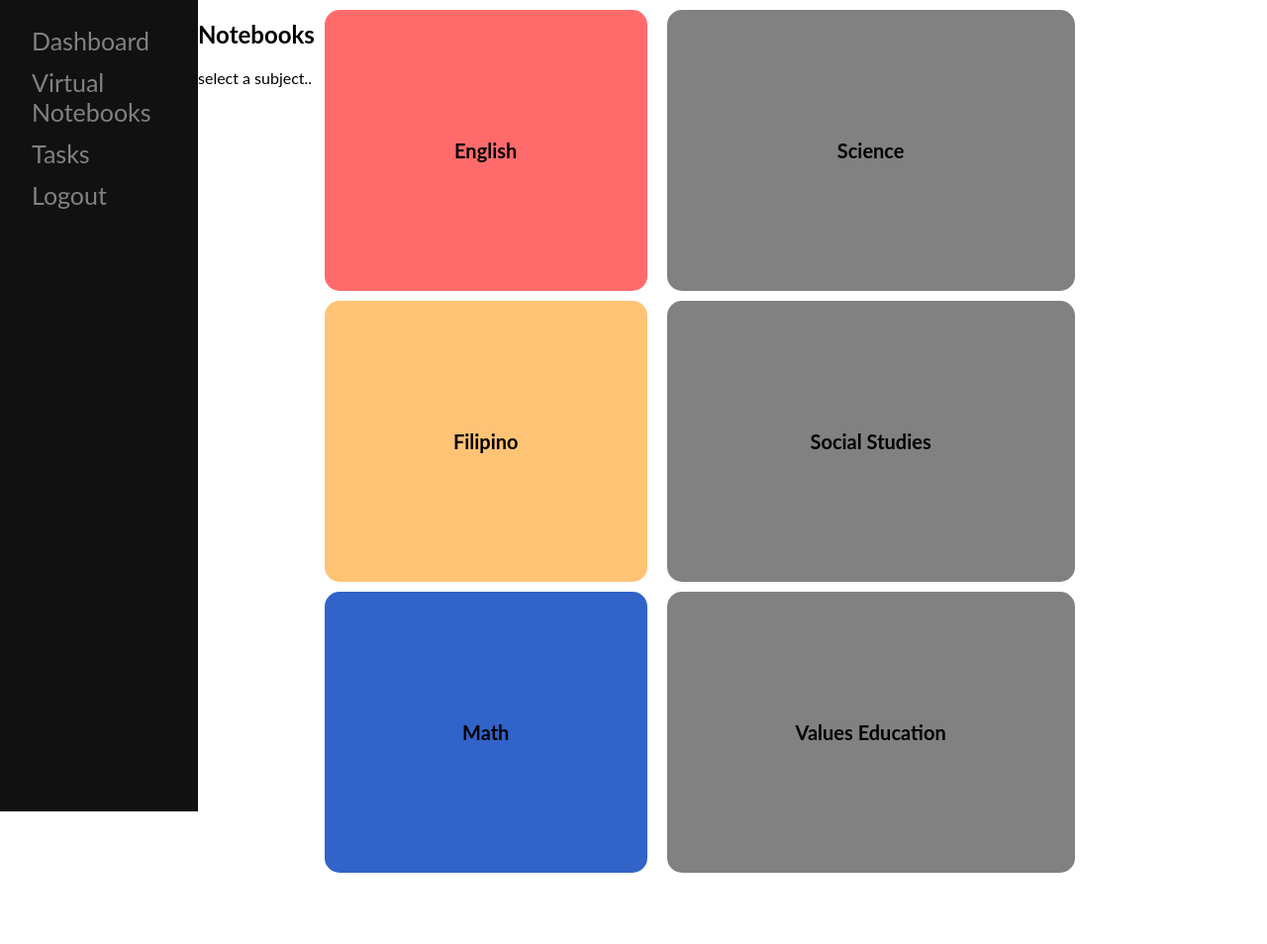
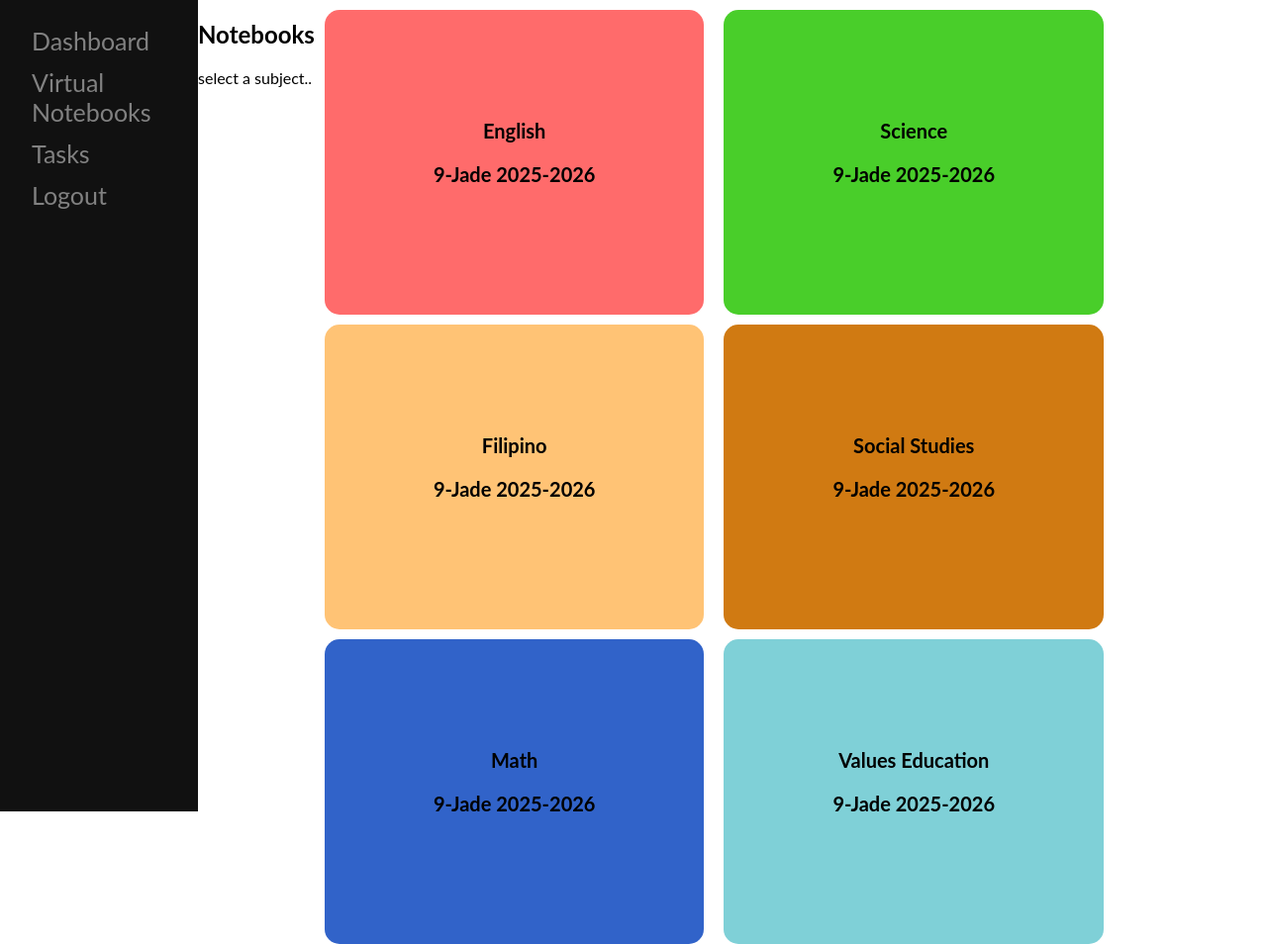
Before and after one commit to strwbwiryy-Sampan/skillstextpage2, a plain HTML site: page notebooks.html in a window 1280 px wide. Shown: the whole page at 99% size. Before the commit the page ends 882 px from the top, so only its background shows below. Drawn offline with Linux system fonts and the light colour scheme.

Commit message:
Update notebooks.html

```diff
--- a/notebooks.html
+++ b/notebooks.html
@@ -40,7 +40,7 @@ body {
 
 .box {
   border-radius: 15px;
-  padding: 130px;
+  padding: 110px;
   text-align: center;
   font-size: 20px;
   font-weight: bold;
@@ -71,30 +71,30 @@ body {
 
 <div class="row">
   <div class="col-4">
-    <div class="box" style="background-color: #ff6b6b;">English</div>
+    <div class="box" style="background-color: #ff6b6b;">English <p>9-Jade 2025-2026</p></div>
   </div>
 
   <div class="col-4">
-    <div class="box" style="background-color: rgb(255, 195, 117);">Filipino</div>
+    <div class="box" style="background-color: rgb(255, 195, 117);">Filipino<p>9-Jade 2025-2026</p></div>
   </div>
 
   <div class="col-4">
-    <div class="box" style="background-color: #3163c9;">Math</div>
+    <div class="box" style="background-color: #3163c9;">Math<p>9-Jade 2025-2026</p></div>
   </div>
 
 </div>
 
 <div class="row">
   <div class="col-4">
-    <div class="box">Science</div>
+    <div class="box" style="background-color: #49ce2a;">Science<p>9-Jade 2025-2026</p></div>
   </div>
 
   <div class="col-4">
-    <div class="box">Social Studies</div>
+    <div class="box" style="background-color: #d07a12;">Social Studies<p>9-Jade 2025-2026</p></div>
   </div>
 
   <div class="col-4">
-    <div class="box">Values Education</div>
+    <div class="box" style="background-color: #7fd0d7;">Values Education<p>9-Jade 2025-2026</p></div>
   </div>
 
 </div>
```
